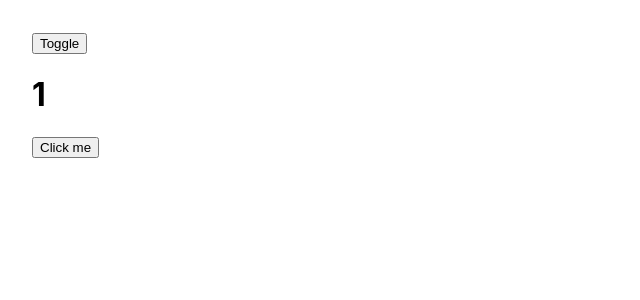
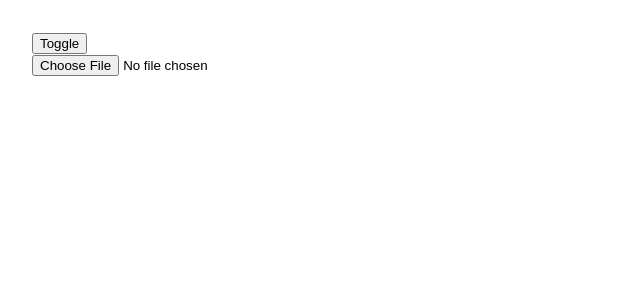
Before and after one commit to subinkhang/tiktok, a React (Create React App) app: page / in a window 1280 px wide. Both pictures are taken after a click on the button "Toggle". Shown: the top 300 px of the page, without its empty margins (0-640 px from the left). Built offline with nearby package versions, Linux system fonts and the light colour scheme.

Commit message:
add 59.useEffect with preview avatar

```diff
--- a/src/Content.js
+++ b/src/Content.js
@@ -44,24 +44,31 @@
 
 function Content() {
 
-    const [count, setCount] = useState(1)
+    const [avatar, setAvatar] = useState()
 
     useEffect(() => {
-        console.log(`Mount lần ${count}`);
+        return (() => {
+            avatar && URL.revokeObjectURL(avatar.preview)
+        })
+    }, [avatar])
 
-        return(() => {
-            console.log(`Cleanup lần ${count}`);
-        })
+    const handlePreviewAvatar = (e) => {
+        const file = e.target.files[0]
 
-    }, [count])
+        file.preview = URL.createObjectURL(file)
+
+        setAvatar(file)
+    }
 
     return(
         <div>
-            <h1>{count}</h1>
-
-            <button
-                onClick={() => setCount(count + 1)}
-            >Click me</button>
+            <input
+                type="file"
+                onChange={handlePreviewAvatar}
+            />
+            {avatar && (
+                <img src={avatar.preview} width="80%" />
+            )}
         </div>
     )
 }
```
